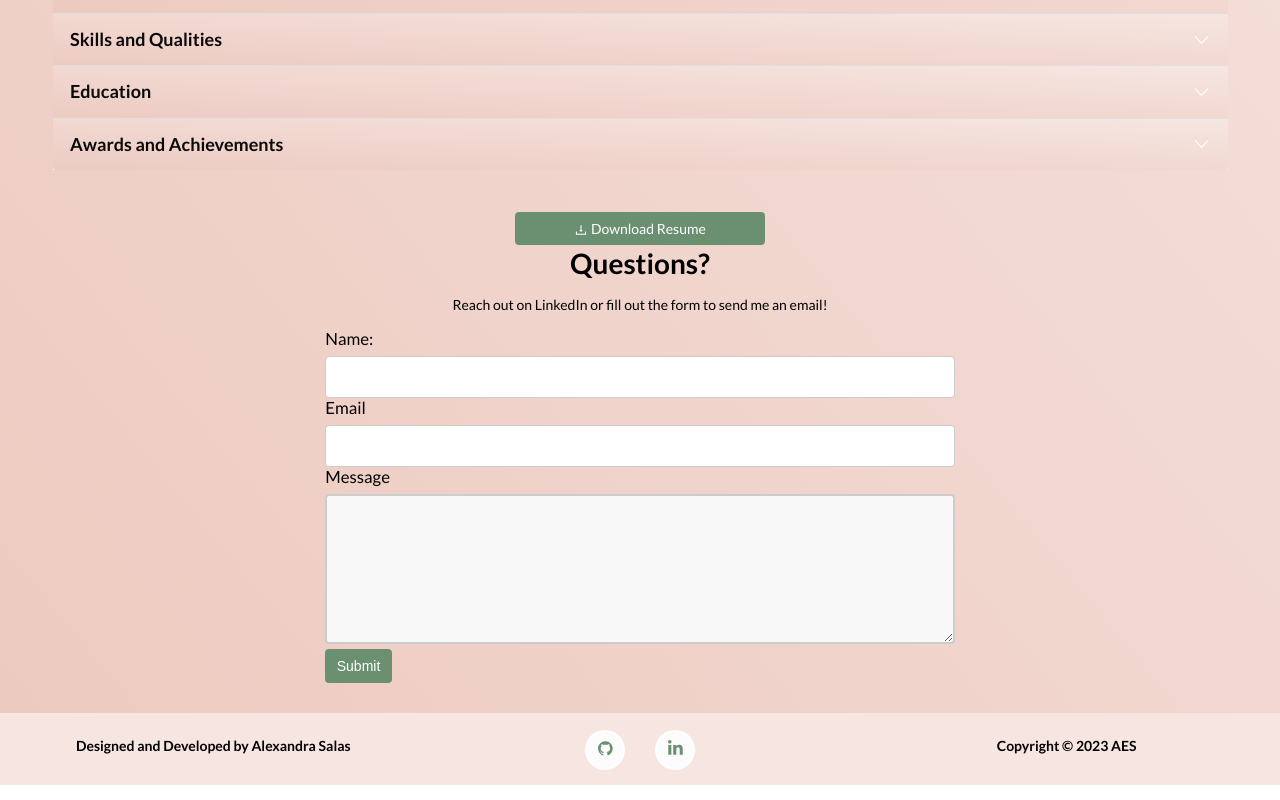
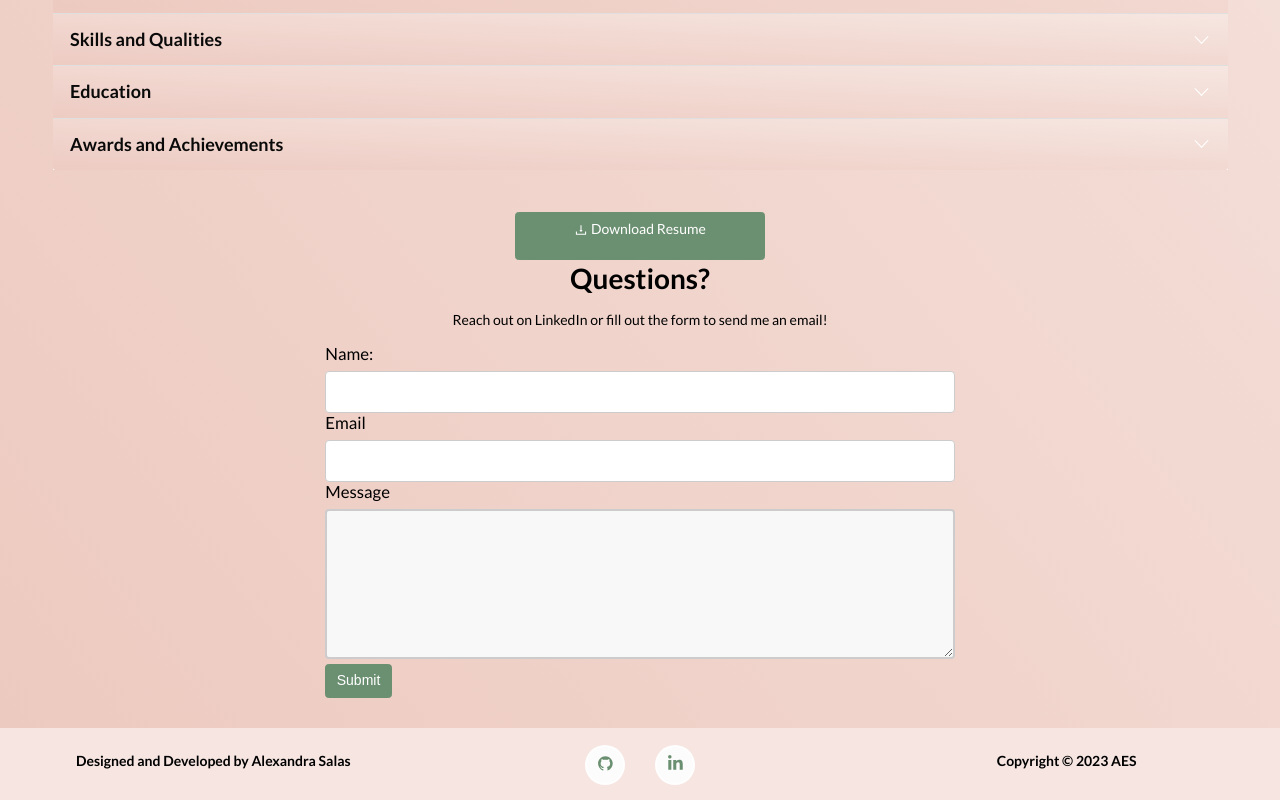
Before and after one commit to aesalas/SalasPortfolio, a React (Create React App) app: page /resume in a window 1280 px wide. Shown: the part 832-1632 px from the top of the page. Built offline with nearby package versions, Linux system fonts and the light colour scheme.

Commit message:
finish resume styling

```diff
--- a/src/components/Resume/ResumeNew.js
+++ b/src/components/Resume/ResumeNew.js
@@ -127,7 +127,7 @@ return (
             variant="primary"
             href={pdf}
             target="_blank"
-            style={{ maxWidth: "250px" }}
+            style={{ maxWidth: "250px", paddingBottom:"20px" }}
           >
             <AiOutlineDownload />
             &nbsp;Download Resume
```
